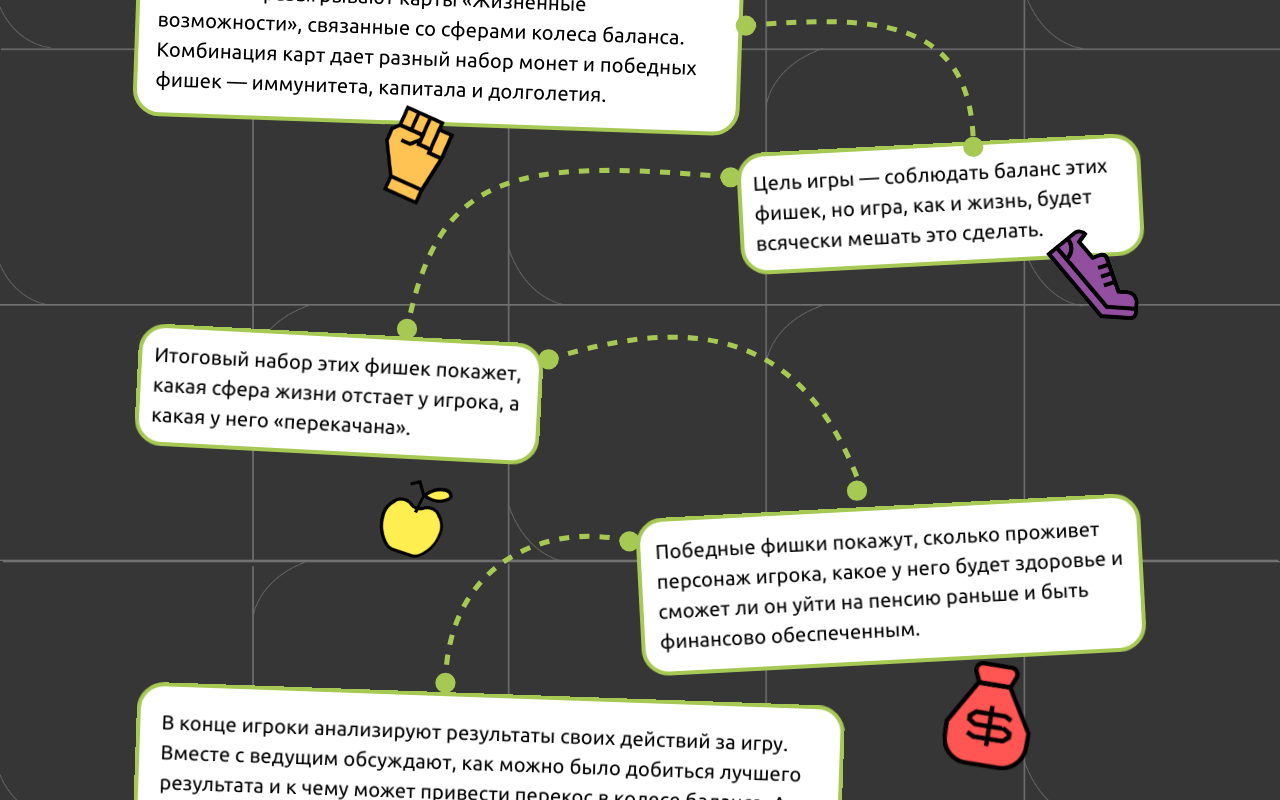
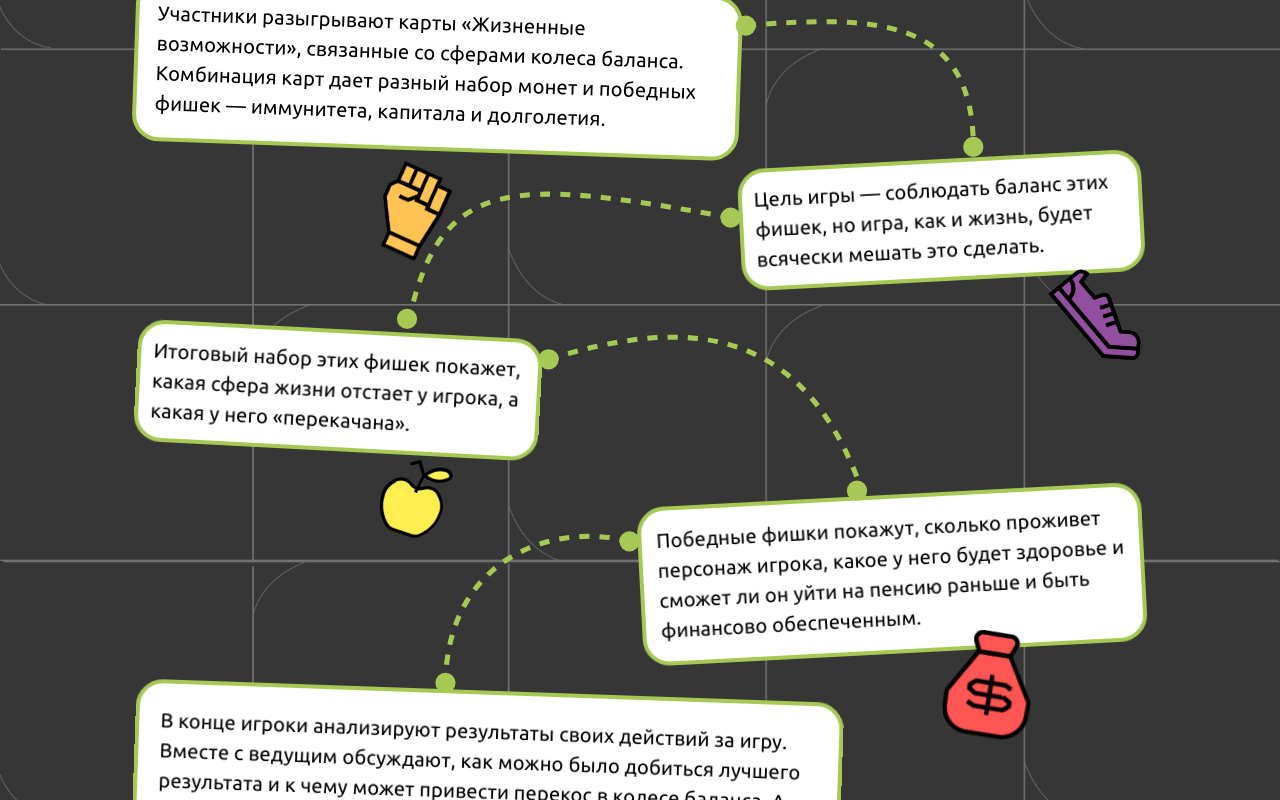
Before and after one commit to slamry/Qlife, a React (Create React App) app: page / in a window 1280 px wide. Shown: the part 2520-3320 px from the top of the page. Built offline with nearby package versions, Linux system fonts and the light colour scheme.

Commit message:
fix: fixes again

```diff
--- a/src/App.module.css
+++ b/src/App.module.css
@@ -1,5 +1,6 @@
 .global_wrapp {
   padding: 2% 10%;
+  max-width: 1500px;
   margin: 0 auto;
   box-sizing: border-box;
 }
--- a/src/components/Form/Form.module.css
+++ b/src/components/Form/Form.module.css
@@ -1,5 +1,5 @@
 .wrapp {
-  padding-top: 150px;
+  padding-top: 7%;
 }
 .content_wrapp {
   position: relative;
@@ -255,6 +255,9 @@
     height: 10%;
     top: 70%;
   }
+  .wrapp {
+    padding-top: 12%;
+  }
 }
 @media (max-width: 646px) {
   .form {
@@ -275,6 +278,9 @@
 @media (max-width: 631px) {
   .form {
     height: 960px;
+  }
+  .wrapp {
+    padding-top: 25%;
   }
 }
 
@@ -309,6 +315,9 @@
   .form {
     height: 990px;
   }
+  .wrapp {
+    padding-top: 30%;
+  }
 }
 @media (max-width: 435px) {
   .cubes {
@@ -336,6 +345,9 @@
   .form {
     height: 1030px;
   }
+  .wrapp {
+    padding-top: 40%;
+  }
 }
 @media (max-width: 399px) {
   .form {
@@ -345,16 +357,25 @@
     height: 5%;
     top: 80%;
   }
+  .wrapp {
+    padding-top: 45%;
+  }
 }
 @media (max-width: 363px) {
   .form {
     height: 1100px;
+  }
+  .wrapp {
+    padding-top: 55%;
   }
 }
 @media (max-width: 351px) {
   .form {
     height: 1110px;
   }
+  .wrapp {
+    margin-top: 40%;
+  }
   .cubes {
     height: 5%;
     top: 85%;
--- a/src/components/GameSteps/GameSteps.jsx
+++ b/src/components/GameSteps/GameSteps.jsx
@@ -30,7 +30,7 @@ const GameSteps = () => {
         viewBox={
           width > 1236
             ? "70 -130 1000 1000"
-            : width > 1126
+            : width > 1127
             ? "-50 -200 1200 1000"
             : width > 983
             ? "-50 -300 1200 1000"
@@ -67,7 +67,7 @@ const GameSteps = () => {
         viewBox={
           width > 1236
             ? "130 -230 1000 1000"
-            : width > 1126
+            : width > 1127
             ? "0 -380 1200 1000"
             : width > 983
             ? "120 -490 1200 1000"
@@ -75,14 +75,14 @@ const GameSteps = () => {
         }
       >
         <path
-          d={"M 720, 60 C 500,40 431,57 400, 210"}
+          d={"M 720, 100 C 500,60 431,57 400, 210"}
           stroke="#a6c954"
           fill="transparent"
           strokeDasharray="10"
           strokeWidth="5"
         />
-        <circle cx="720" cy="60" r="10" fill="#a6c954" />
-        <circle cx="400" cy="210" r="10" fill="#a6c954" />
+        <circle cx="720" cy="100" r="10" fill="#a6c954" />
+        <circle cx="400" cy="200" r="10" fill="#a6c954" />
       </svg>
       <Box className={styles.rect_wrapp} id={styles.rect3}>
         <Box className={styles.rect}>
@@ -105,7 +105,7 @@ const GameSteps = () => {
         viewBox={
           width > 1236
             ? "110 -390 1000 1000"
-            : width > 1126
+            : width > 1127
             ? "40 -630 1200 1000"
             : width > 983
             ? "40 -770 1200 1000"
@@ -150,7 +150,7 @@ const GameSteps = () => {
         viewBox={
           width > 1236
             ? "90 -570 1000 1000"
-            : width > 1126
+            : width > 1127
             ? "-20 -870 1200 1500"
             : width > 983
             ? "-20 -1100 1200 1500"
--- a/src/components/GameSteps/GameSteps.module.css
+++ b/src/components/GameSteps/GameSteps.module.css
@@ -17,6 +17,7 @@
   height: 200px;
 }
 .rect {
+  margin-top: 4%;
   border-width: 4px;
   border-radius: 27px;
   background-color: #ffffff;
@@ -123,12 +124,17 @@
     margin-top: 5%;
   }
 }
-@media (max-width: 1370px) {
+@media (max-width: 1415px) {
+  #rect4 {
+    margin-top: -2%;
+  }
+}
+@media (max-width: 1375px) {
   #shoe {
     top: 50%;
   }
   #rect4 {
-    margin-top: -2%;
+    margin-top: -4%;
   }
 }
 @media (max-width: 1348px) {
@@ -136,7 +142,7 @@
     margin-top: -1%;
   }
   #hand {
-    top: 72%;
+    top: 100%;
   }
 }
 @media (max-width: 1327px) {
@@ -145,7 +151,7 @@
   }
 }
 @media (max-width: 1300px) {
-  #rect4 {
+  #rect3 {
     margin-top: -3%;
   }
 }
@@ -153,10 +159,13 @@
   #rect5 {
     margin-top: -2%;
   }
+  #shoe {
+    top: 70%;
+  }
 }
 @media (max-width: 1270px) {
   #rect3 {
-    margin-top: -3%;
+    margin-top: -5%;
   }
 }
 @media (max-width: 1237px) {
@@ -164,7 +173,7 @@
   #rect2,
   #rect3,
   #rect4 {
-    margin-top: 0%;
+    margin-top: -1%;
   }
   #shoe {
     top: 60%;
@@ -178,7 +187,7 @@
   }
 }
 @media (max-width: 1198px) {
-  #rect4 {
+  #rect1 {
     margin-top: -2%;
   }
 }
@@ -208,7 +217,7 @@
     top: 90%;
   }
 }
-@media (max-width: 1127px) {
+@media (max-width: 1127px) or (width = 1126px) {
   #rect5,
   #rect2,
   #rect3,
@@ -236,6 +245,8 @@
 @media (max-width: 1040px) {
   #rect2 {
     margin-top: -2%;
+  }  #rect5 {
+    margin-top: -4%;
   }
 }
 @media (max-width: 1014px) {
@@ -270,6 +281,9 @@
   }
   #rect4 {
     padding-left: 40%;
+  }
+  #rect3{
+    margin-top: -5%;
   }
 }
 
--- a/src/components/Info/Info.module.css
+++ b/src/components/Info/Info.module.css
@@ -587,6 +587,9 @@
   }
 }
 @media (max-width: 596px) {
+  .cards_wrapp {
+    margin-bottom: -10%;
+  }
   .images {
     display: none;
   }
@@ -654,6 +657,9 @@
 }
 
 @media (max-width: 505px) {
+  .cards_wrapp {
+    margin-bottom: -16%;
+  }
   .card1 > .text_wrapp {
     padding-top: 17%;
     padding-left: 5%;
@@ -686,12 +692,15 @@
     padding-left: 5%;
     width: 88%;
   }
-  .back_star{
+  .back_star {
     height: 70%;
   }
 }
 
 @media (max-width: 410px) {
+  .cards_wrapp {
+    margin-bottom: -40%;
+  }
   .card1 > .text_wrapp {
     padding-top: 25%;
     padding-left: 5%;
@@ -731,7 +740,10 @@
     padding-left: 5%;
     width: 92%;
   }
-  .ql{
+  .cards_wrapp {
+    margin-bottom: -65%;
+  }
+  .ql {
     letter-spacing: -2.5px;
   }
   .card2 > .text_wrapp {
@@ -744,7 +756,8 @@
     padding-left: 5%;
     width: 95%;
   }
-  .card2,.card3{
+  .card2,
+  .card3 {
     margin-top: -20%;
   }
 }
```
